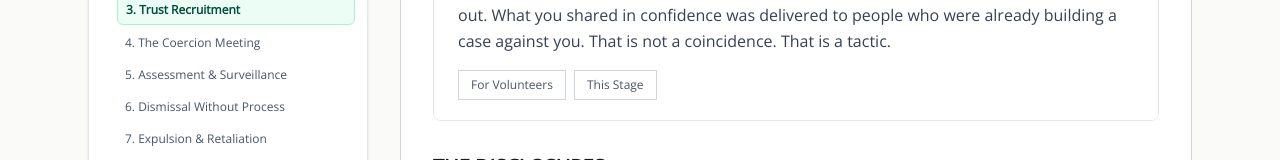
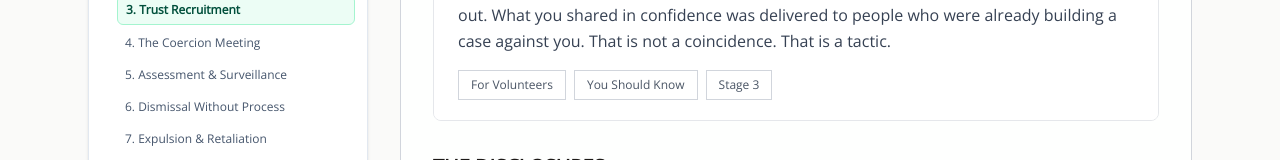
Before and after one commit to rswfire/rswfire.oprd, a Next.js app: page /evidence/trust in a window 1280 px wide. Shown: the part 732-892 px from the top of the page. Built offline with nearby package versions, Linux system fonts and the light colour scheme.

Commit message:
Updated Evidence/*

```diff
--- a/app/(archive)/resources/volunteers/page.tsx
+++ b/app/(archive)/resources/volunteers/page.tsx
@@ -134,7 +134,7 @@ export default function ForVolunteersPage() {
 
             <hr className="border-gray-200 mb-12" />
 
-            <h2 className="text-xl font-semibold text-gray-900 mb-6">
+            <h2 id="you-should-know" className="text-xl font-semibold text-gray-900 mb-6 scroll-mt-48">
                 WHAT YOU SHOULD KNOW
             </h2>
 
--- a/components/DisplacementStage.tsx
+++ b/components/DisplacementStage.tsx
@@ -47,8 +47,11 @@ export default function DisplacementStage({ stage }: { stage: string }) {
                     <Link href="/resources/volunteers" className="text-xs font-mono border border-gray-300 text-gray-600 px-3 py-1.5 hover:border-red-700 hover:text-red-700 transition-colors">
                         For Volunteers
                     </Link>
+                    <Link href="/resources/volunteers#you-should-know" className="text-xs font-mono border border-gray-300 text-gray-600 px-3 py-1.5 hover:border-red-700 hover:text-red-700 transition-colors">
+                        You Should Know
+                    </Link>
                     <Link href={`/resources/volunteers#stage-${entry.stage.split('.')[0]}`} className="text-xs font-mono border border-gray-300 text-gray-600 px-3 py-1.5 hover:border-red-700 hover:text-red-700 transition-colors">
-                        This Stage
+                        Stage {entry.stage.split('.')[0]}
                     </Link>
                 </div>
             </div>
```
